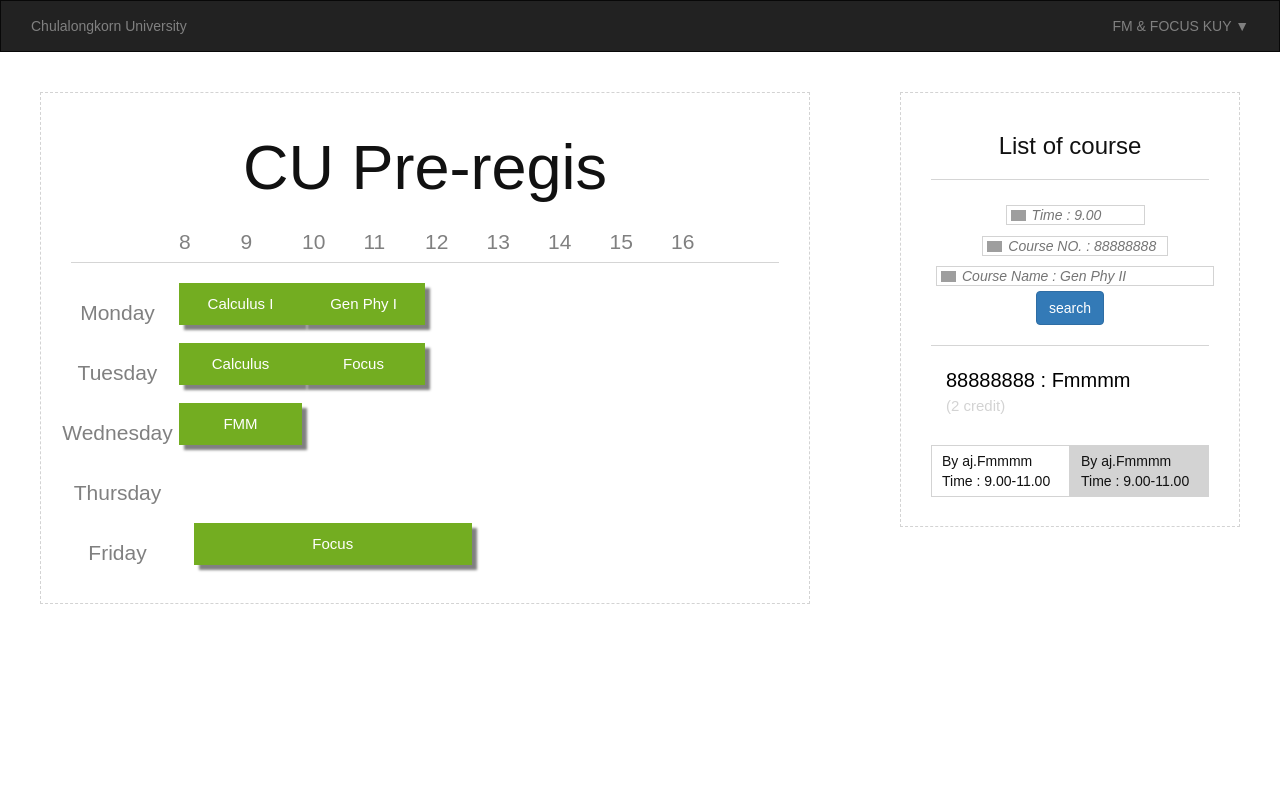
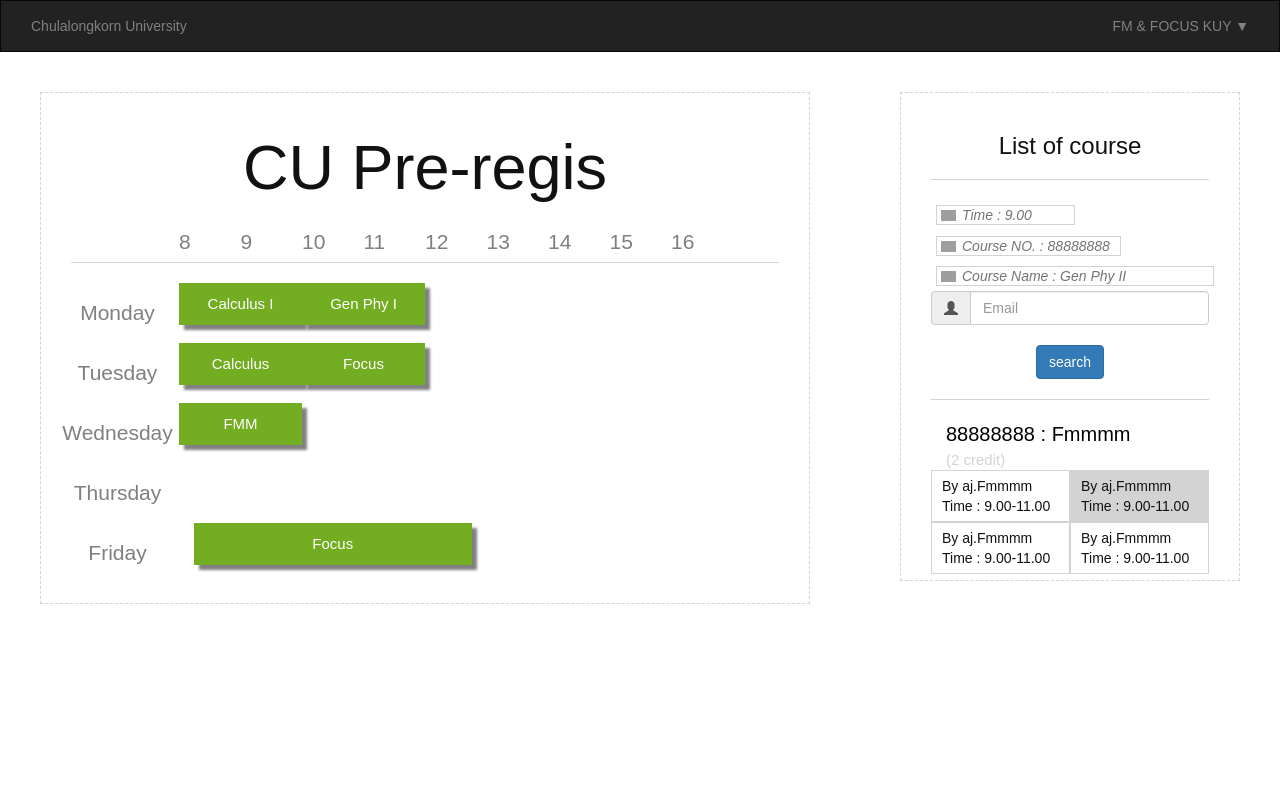
Before and after one commit to kritkrm/Database_Project-1, a React (Create React App) app in the folder preregis/: page / in a window 1280 px wide. Shown: the top 800 px of the page. Built offline with nearby package versions, Linux system fonts and the light colour scheme; grey boxes are pictures that could not be loaded.

Commit message:
new search bar

```diff
--- a/preregis/src/container/search_panel.js
+++ b/preregis/src/container/search_panel.js
@@ -8,22 +8,25 @@ class SearchPanel extends Component {
                     <h3>List of course</h3>
                     <hr/>
 
-                    <div className="col-sm-3" />
                     <input type="text" className="form-control" className="col-sm-6 search searchTime" placeholder="Time : 9.00" aria-describedby="basic-addon1" />
                     <div className="col-sm-12" />
-                    <div className="col-sm-2" />
                     <input type="text" className="form-control" className="col-sm-8 search searchNo" placeholder="Course NO. : 88888888" aria-describedby="basic-addon1" />
-                    <br/>
                     <input type="text" className="form-control" className="col-sm-12 search searchName" placeholder="Course Name : Gen Phy II" aria-describedby="basic-addon1" />
+
+
+                    <form>
+                        <div className="input-group">
+                            <span className="input-group-addon"><i className="glyphicon glyphicon-user"></i></span>
+                            <input id="email" type="text" className="form-control" name="email" placeholder="Email" />
+                        </div>
+                    </form>
 
                 <br/>
                 <button className="btn btn-primary" type="botton">search</button>
                 <hr/>
 
                 <div className="col-sm-12 searched-course-name">
-                    88888888 : Fmmmm
-                    <div className="searched-credit">(2 credit)</div>
-                    <br/>
+                    88888888 : Fmmmm<div className="searched-credit">(2 credit)</div>
                 </div>
 
 
@@ -34,6 +37,18 @@ class SearchPanel extends Component {
                 </botton>
 
                 <botton className="courselist2 col-sm-6">
+                    By aj.Fmmmm
+                    <br/>
+                    Time : 9.00-11.00
+                </botton>
+
+                <botton className="courselist col-sm-6">
+                    By aj.Fmmmm
+                    <br/>
+                    Time : 9.00-11.00
+                </botton>
+
+                <botton className="courselist col-sm-6">
                     By aj.Fmmmm
                     <br/>
                     Time : 9.00-11.00
--- a/preregis/style/style.css
+++ b/preregis/style/style.css
@@ -119,7 +119,6 @@ body {
    }
    .searched-credit{
        color: lightgray;
-       text-align: left;
        font-size: 15px;
    }
 
```
